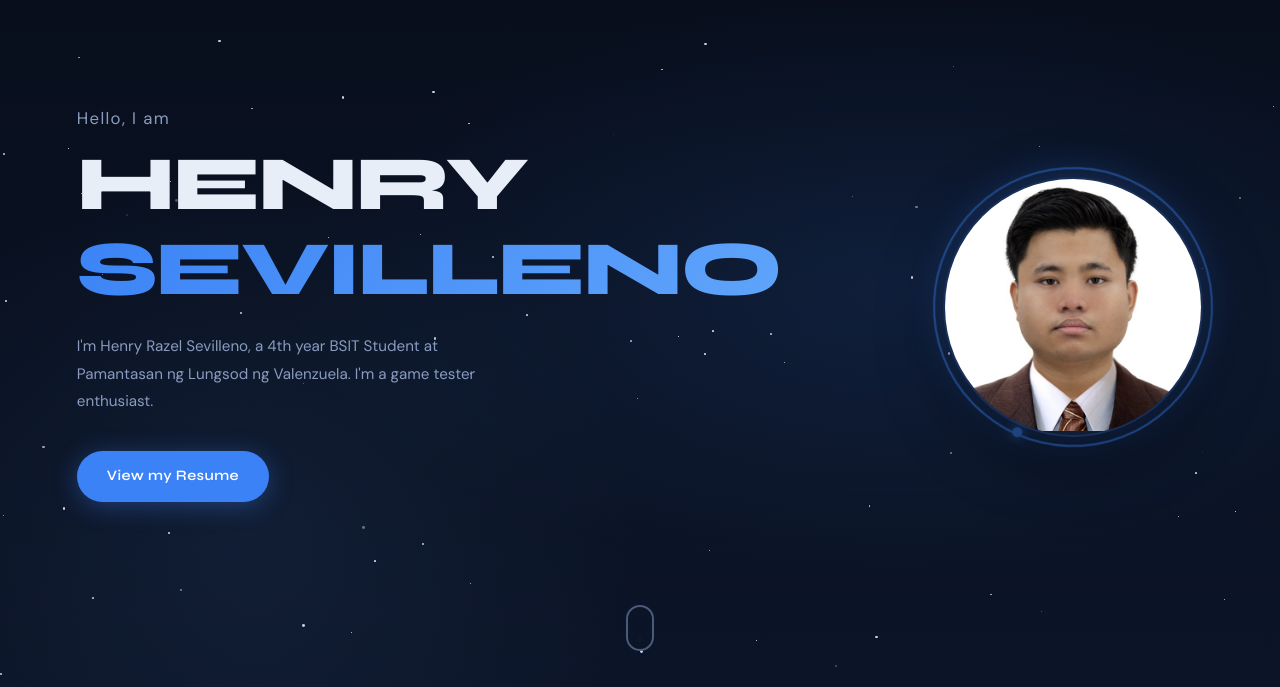
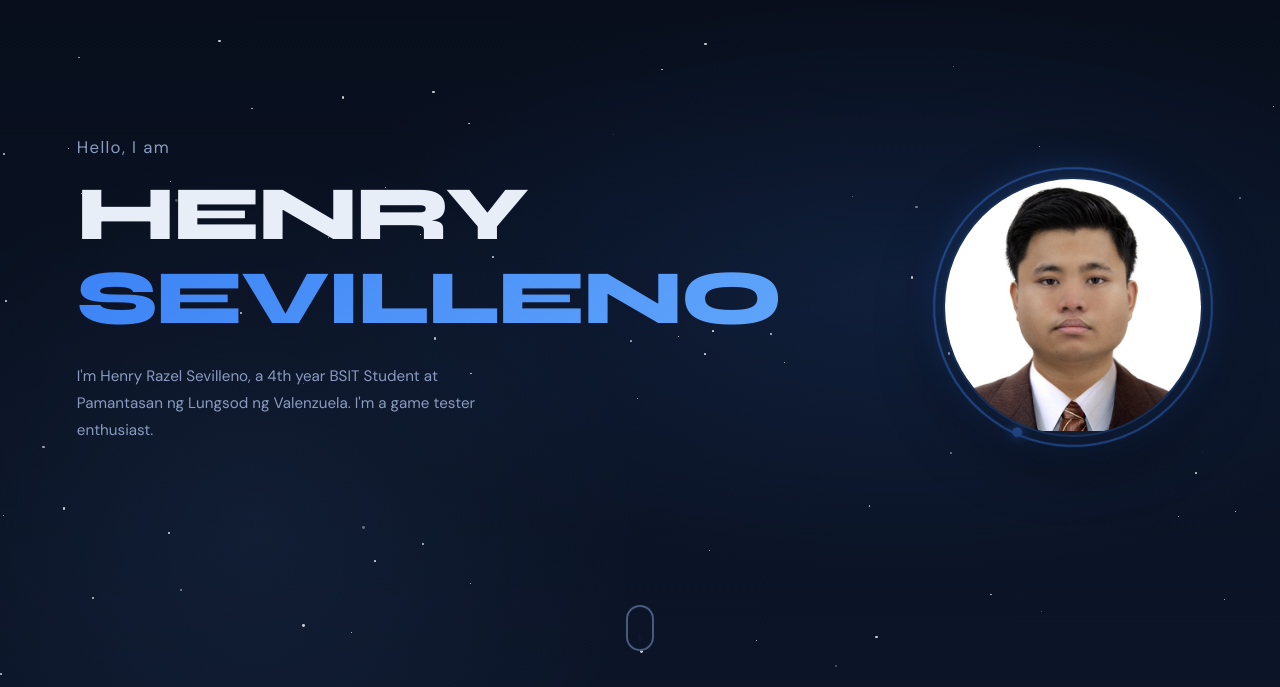
Before and after one commit to RazSev/Portfolio, a plain HTML site: page index.html in a window 1280 px wide. Shown: the part 113-800 px from the top of the page. Drawn offline with Linux system fonts and the light colour scheme.

Commit message:
Update index.html

```diff
--- a/index.html
+++ b/index.html
@@ -33,7 +33,7 @@
         <p class="hero-greeting reveal">Hello, I am</p>
         <h1 class="hero-name reveal delay-1">HENRY <br/><span>SEVILLENO</span></h1>
         <p class="hero-bio reveal delay-2">I'm Henry Razel Sevilleno, a 4th year BSIT Student at Pamantasan ng Lungsod ng Valenzuela. I'm a game tester enthusiast.</p>
-        <a href="assets/cv.png" class="btn-primary reveal delay-3">View my Resume</a>
+
       </div>
       <div class="hero-photo reveal delay-2">
         <div class="photo-ring"></div>
```
